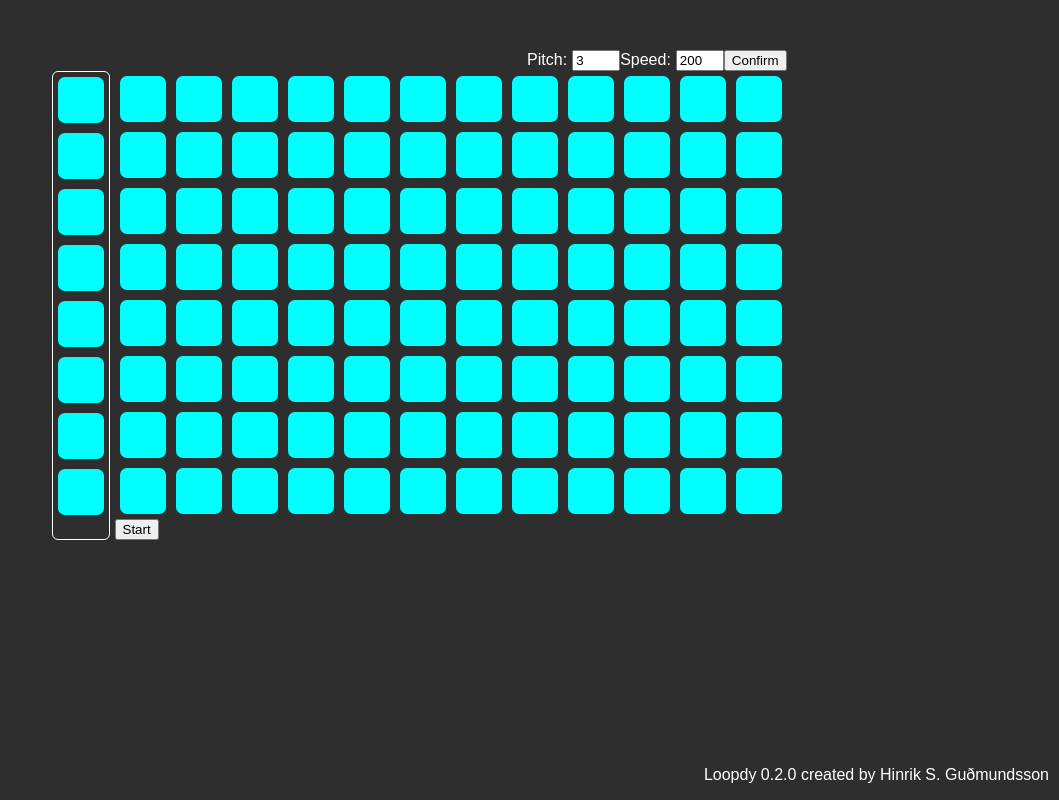
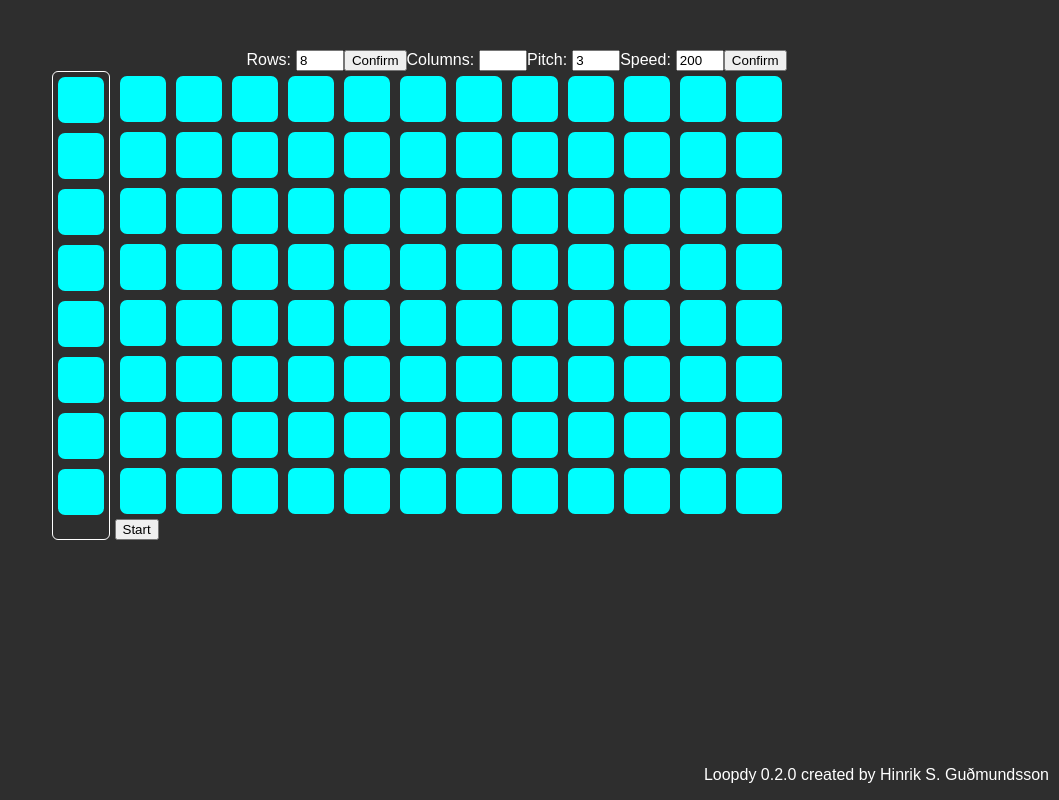
Before and after one commit to hinriksnaer/Loopdy, a React (Create React App) app: page / in a window 1280 px wide. Shown: the whole page, without its empty margins (221-1280 px from the left). Built offline with nearby package versions, Linux system fonts and the light colour scheme.

Commit message:
refactoring and improvements

```diff
--- a/src/App.js
+++ b/src/App.js
@@ -16,7 +16,7 @@ class App extends Component {
   }
 
   componentWillMount() {
-    this.generateNotes(this.state.eigth);
+    this.generateNotes(this.state.eigth, this.state.rows);
   }
 
   // converts bpm to speed and sets it
@@ -29,9 +29,17 @@ class App extends Component {
     this.generateNotes(eigth);
   }
 
-  generateNotes = (eigth) => {
+  alterRows = (rows) => {
+    this.setState({ rows });
+    this.generateNotes(this.state.eigth, rows);
+  }
+
+  alterCols = (cols) => {
+    this.setState({ cols });
+  }
+
+  generateNotes = (eigth, rows) => {
     eigth = Number(eigth);
-    let { rows } = this.state;
     let dur = ['c', 'd', 'e', 'f', 'g', 'a', 'b'];
     let notes = [];
     let listpos = 0;
@@ -42,7 +50,6 @@ class App extends Component {
       }
       notes.push(dur[i-listpos]+eigth.toString());
     }
-    console.log(notes);
     this.setState({ notes });
   }
 
@@ -51,7 +58,7 @@ class App extends Component {
     return (
       <main>
         <div className="BoardContainer">
-          <BoardSettings eigth={eigth} alterEigth={this.alterEigth} speed={speed} alterSpeed={this.alterSpeed}/>
+          <BoardSettings rows={rows} alterRows={this.alterRows} cols={this.alterCols} alterCols={cols} eigth={eigth} alterEigth={this.alterEigth} speed={speed} alterSpeed={this.alterSpeed}/>
           <div className="SoundboardContainer">
             <PlayableBoard notes={notes}/>
             <LoopBoard cols={cols} rows={rows} notes={notes} speed={speed} boardIsLooping={boardIsLooping}/>
--- a/src/BoardSettings.js
+++ b/src/BoardSettings.js
@@ -13,11 +13,18 @@ class BoardSettings extends Component {
   }
 
   state = {
-    speed: this.props.speed
+    speed: this.props.speed,
+    rows: this.props.rows
   }
 
   handleSpeedChange = (event) => {
     this.setState({speed: Number(event.target.value)});
+  }
+
+  speedAltered = (event) => {
+    let { speed } = this.state;
+    let { alterSpeed } = this.props;
+    alterSpeed(speed);
   }
 
   handlePitchChange = (event) => {
@@ -35,15 +42,28 @@ class BoardSettings extends Component {
     }
   }
 
-  speedAltered = (event) => {
-    let { speed } = this.state;
-    let { alterSpeed } = this.props;
-    alterSpeed(speed);
+  handleRowChange = (event) => {
+    this.setState({ rows: Number(event.target.value) });
+  }
+
+  applyRowChange = (event) => {
+    let { rows } = this.state;
+    if(0 < rows && rows < 20) {
+      let { alterRows } = this.props;
+      alterRows(Number(this.state.rows));
+    }
   }
 
   render() {
     return (
       <div className="MenuContainer">
+        <div>
+            <label>Rows:<input type="number" value={this.state.rows} onChange={this.handleRowChange}></input></label>
+            <button onClick={this.applyRowChange}>Confirm</button>
+        </div>
+        <div>
+            <label>Columns:<input type="number" value={this.props.cols} onChange={this.handleColumnChange}></input></label>
+        </div>
         <div>
             <label>Pitch:<input type="number" value={this.props.eigth} onChange={this.handlePitchChange} onKeyPress={this.handleKeyPitchChange}></input></label>
         </div>
--- a/src/LoopBoard.js
+++ b/src/LoopBoard.js
@@ -1,4 +1,5 @@
 import React, { Component } from 'react';
+import { initStatus } from './LoopBoardGenerator';
 import NoteBox from './NoteBox';
 import './App.css';
 import { playSound } from './SoundBox';
@@ -19,22 +20,11 @@ class LoopBoard extends Component {
   }
 
   componentWillMount() {
-    const { cols, rows } = this.props;
-    let noteStatus = [];
-    let falseInit = [];
-    let isPlaying = [];
-    for (let i = 0; i<cols;i++){
-      falseInit.push(false);
-      isPlaying.push(false);
-    }
-    for (let i = 0; i<rows; i++){
-      noteStatus.push(falseInit.slice());
-    }
-    this.setState({ noteStatus, isPlaying })
+    this.initStatus();
   }
 
   componentDidUpdate(prevProps) {
-    const { speed, notes } = this.props;
+    const { speed, notes, rows } = this.props;
     if (speed !== prevProps.speed && this.state.looping) {
       let interval = this.state.playLoop;
       this.setState({
@@ -42,9 +32,19 @@ class LoopBoard extends Component {
       });
       let playLoop = this.playLoop();
       clearInterval(interval);
-      this.setState({ playLoop })
+      this.setState({ playLoop });
+    }
+    if (rows !== prevProps.rows) {
+      this.initStatus();
     }
   }
+
+  initStatus = () => {
+    let { cols, rows } = this.props;
+    let initData = initStatus(rows, cols);
+    this.setState({ noteStatus: initData[0], isPlaying: initData[1] });
+  }
+
 
   // starts the loop if it is not currently active, iterates over the boxes and plays active noteboxes
   startLoop = () => {
@@ -79,7 +79,6 @@ class LoopBoard extends Component {
     let playLoop = setInterval(() => {
 
       let { noteStatus, currentNote } = this.state;
-
       for (let i = 0; i<rows; i++){
         if (noteStatus[i][currentNote]){
           playSound(this.props.notes[i]);
@@ -118,7 +117,7 @@ class LoopBoard extends Component {
   generateNoteBoxRow = (row, noteStatus, isPlaying) => {
     let notes = [];
     const { cols } = this.props;
-    for(let i = 0; i<cols; i++) {
+    for(let i = 0; i<noteStatus[0].length; i++) {
       notes.push(
       <NoteBox
         isActive={noteStatus[row][i]}
@@ -134,10 +133,10 @@ class LoopBoard extends Component {
   // Generates all noteboxes for board
   generateNoteBoxes = ( noRows, noteStatus, isPlaying ) => {
     const noteRow = [];
-    for (let i = 0; i<noRows;i++){
+    for (let i = 0; i<noteStatus.length;i++){
       noteRow.push(
       <div className='NoteRow'>
-        {this.generateNoteBoxRow(noRows-1-i, noteStatus, isPlaying)}
+        {this.generateNoteBoxRow(noteStatus.length-1-i, noteStatus, isPlaying)}
       </div>);
     }
     return noteRow;
--- /dev/null
+++ b/src/LoopBoardGenerator.js
@@ -0,0 +1,15 @@
+function initStatus(rows, cols) {
+    let noteStatus = [];
+    let falseInit = [];
+    let isPlaying = [];
+    for (let i = 0; i<cols;i++){
+      falseInit.push(false);
+      isPlaying.push(false);
+    }
+    for (let i = 0; i<rows; i++){
+      noteStatus.push(falseInit.slice());
+    }
+    return [noteStatus, isPlaying]
+  }
+
+export { initStatus }
```
Also changed, not shown: src/ArrayGenerators.js (added, +21 -0 lines).
